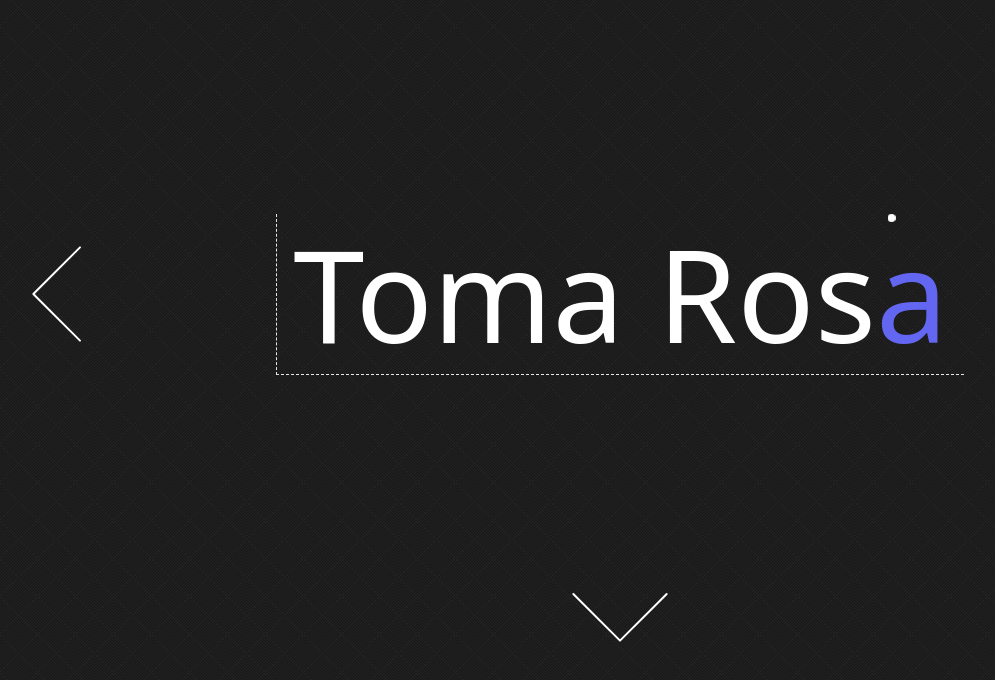
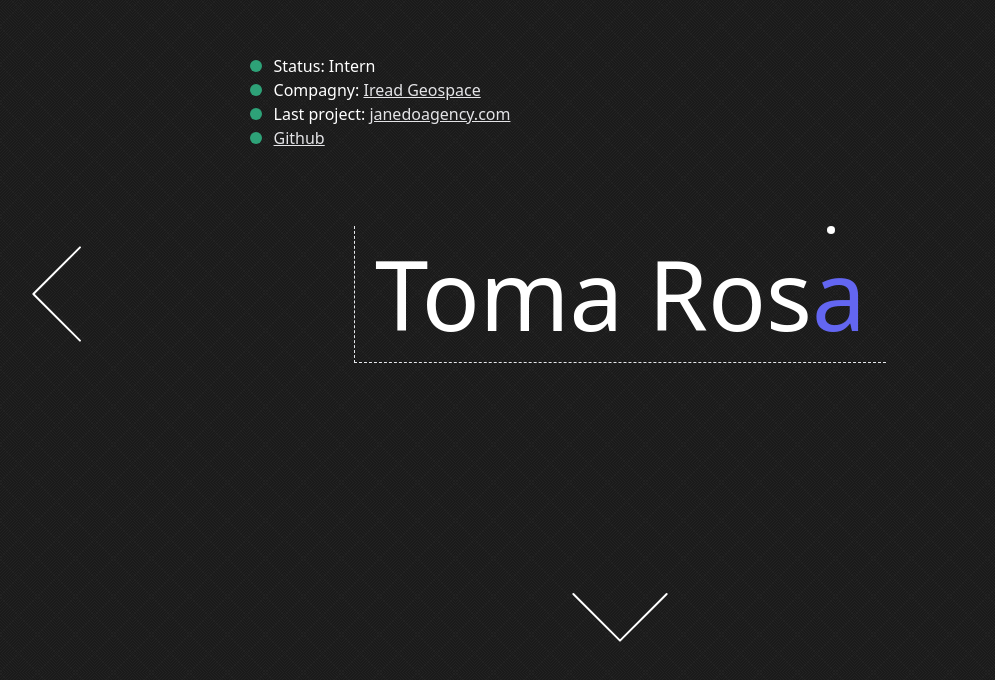
Before and after one commit to t-rosa/portfolio, a Next.js app: page /skills in a window 1280 px wide. Shown: the part 106-786 px from the top of the page, without its empty margins (20-1015 px from the left). Built offline with nearby package versions, Linux system fonts and the light colour scheme.

Commit message:
Refactor

```diff
--- a/package.json
+++ b/package.json
@@ -17,6 +17,7 @@
     "react-dom": "18.2.0"
   },
   "devDependencies": {
+    "@tailwindcss/aspect-ratio": "^0.4.0",
     "@types/node": "18.0.0",
     "@types/react": "18.0.14",
     "@types/react-dom": "18.0.5",
--- a/src/components/Layout.tsx
+++ b/src/components/Layout.tsx
@@ -3,40 +3,21 @@ import { ReactNode } from "react";
 
 type Props = {
   children: ReactNode;
-  direction: "right" | "left";
 };
 
-const variantsLeft = {
+const variants = {
   hidden: { opacity: 0, x: -300, y: 0 },
   enter: { opacity: 1, x: 0, y: 0 },
 };
-const variantsRight = {
-  hidden: { opacity: 0, x: 300, y: 0 },
-  enter: { opacity: 1, x: 0, y: 0 },
-};
 
-function Layout({ children, direction }: Props) {
-  if (direction === "right") {
-    return (
-      <div>
-        <motion.div
-          initial="hidden"
-          animate="enter"
-          variants={variantsRight}
-          transition={{ type: "easeInOut", duration: 0.5 }}
-        >
-          {children}
-        </motion.div>
-      </div>
-    );
-  }
+function Layout({ children }: Props) {
   return (
     <div>
       <motion.div
         initial="hidden"
         animate="enter"
         exit="exit"
-        variants={variantsLeft}
+        variants={variants}
         transition={{ type: "easeInOut", duration: 0.5 }}
       >
         {children}
--- a/src/pages/_document.tsx
+++ b/src/pages/_document.tsx
@@ -3,7 +3,7 @@ import { Head, Html, Main, NextScript } from "next/document";
 export default function Document() {
   return (
     <Html
-      className='overflow-x-hidden scroll-smooth bg-[url("/pattern.webp")] text-white'
+      className='overflow-x-hidden scroll-smooth bg-[url("/pattern.webp")] text-white antialiased'
       lang="fr"
     >
       <Head>
--- a/src/pages/contact.tsx
+++ b/src/pages/contact.tsx
@@ -1,23 +1,81 @@
 import type { NextPage } from "next";
 import Head from "next/head";
+import Link from "next/link";
 import AnimatedBall from "../components/AnimatedBall";
 import Arrow from "../components/Arrow";
 import Layout from "../components/Layout";
 
 const Contact: NextPage = () => {
   return (
-    <Layout direction="right">
+    <Layout>
       <Head>
-        <title>Toma Rosa - Contact</title>
+        <title>Toma Rosa - Introduction</title>
         <link rel="icon" href="/favicon.ico" />
       </Head>
-      <main className="min-w-[320px] min-h-[600px] overflow-hidden h-screen grid place-items-center relative">
-        <h1 className="relative p-4 border-b border-l text-2xl sm:text-6xl md:text-7xl lg:text-8xl xl:text-9xl font-light border-dashed">
-          <AnimatedBall />
-          Toma Ros<span className="text-indigo-500">a</span>
-        </h1>
+      <main
+        className="grid h-screen overflow-hidden
+        grid-cols-[4rem_1fr_1fr_4rem] sm:grid-cols-[8rem_1fr_1fr_8rem] lg:grid-cols-[10rem_1fr_1fr_10rem]
+        grid-rows-[4rem_1fr_1fr_4rem] sm:grid-rows-[8rem_1fr_1fr_8rem] lg:grid-rows-[10rem_1fr_1fr_10rem]"
+      >
         <Arrow direction="up" href="skills" />
         <Arrow direction="left" href="projects" />
+        <section className="col-[1/5] row-[2/3] lg:col-[2/3] lg:row-[2/3] justify-self-center z-10">
+          <div className="flex items-center gap-3">
+            <div className="w-3 h-3 bg-emerald-400 rounded-full animate-pulse" />
+            <h2 className="">Status: Intern</h2>
+          </div>
+          <div className="flex items-center gap-3">
+            <div className="w-3 h-3 bg-emerald-400 rounded-full animate-pulse" />
+            <h2 className="">
+              Compagny:&nbsp;
+              <Link href="https://www.iread-geospace.io/">
+                <a
+                  target="_blank"
+                  rel="noreferrer"
+                  className="text-zinc-200 underline cursor-pointer"
+                >
+                  Iread Geospace
+                </a>
+              </Link>
+            </h2>
+          </div>
+          <div className="flex items-center gap-3">
+            <div className="w-3 h-3 bg-emerald-400 rounded-full animate-pulse" />
+            <h2>
+              Last project:&nbsp;
+              <Link href="https://janedoagency.com">
+                <a
+                  target="_blank"
+                  rel="noreferrer"
+                  className="text-zinc-200 underline cursor-pointer"
+                >
+                  janedoagency.com
+                </a>
+              </Link>
+            </h2>
+          </div>
+          <div className="flex items-center gap-3">
+            <div className="w-3 h-3 bg-emerald-400 rounded-full animate-pulse" />
+            <h2>
+              <Link href="https://github.com/t-rosa">
+                <a
+                  target="_blank"
+                  rel="noreferrer"
+                  className="text-zinc-200 underline cursor-pointer"
+                >
+                  Github
+                </a>
+              </Link>
+            </h2>
+          </div>
+        </section>
+        <section className="col-[2/4] row-[2/4] grid place-items-center min-w-[180px]">
+          <h1 className="relative font-light text-3xl sm:text-5xl md:text-6xl lg:text-7xl xl:text-8xl border-b border-l border-dashed p-5">
+            <AnimatedBall />
+            Toma Ros
+            <span className="text-indigo-500">a</span>
+          </h1>
+        </section>
       </main>
     </Layout>
   );
--- a/src/pages/index.tsx
+++ b/src/pages/index.tsx
@@ -1,23 +1,82 @@
+import { ChevronDownIcon, ChevronRightIcon } from "@heroicons/react/outline";
 import type { NextPage } from "next";
 import Head from "next/head";
+import Link from "next/link";
 import AnimatedBall from "../components/AnimatedBall";
 import Arrow from "../components/Arrow";
 import Layout from "../components/Layout";
 
 const Introduction: NextPage = () => {
   return (
-    <Layout direction="left">
+    <Layout>
       <Head>
         <title>Toma Rosa - Introduction</title>
         <link rel="icon" href="/favicon.ico" />
       </Head>
-      <main className="min-w-[320px] min-h-[600px] overflow-hidden h-screen grid place-items-center relative">
-        <h1 className="relative p-4 border-b border-r text-2xl sm:text-6xl md:text-7xl lg:text-8xl xl:text-9xl font-light border-dashed">
-          <AnimatedBall />
-          Toma Ros<span className="text-indigo-500">a</span>
-        </h1>
+      <main
+        className="grid h-screen overflow-hidden
+        grid-cols-[4rem_1fr_1fr_4rem] sm:grid-cols-[8rem_1fr_1fr_8rem] lg:grid-cols-[10rem_1fr_1fr_10rem]
+        grid-rows-[4rem_1fr_1fr_4rem] sm:grid-rows-[8rem_1fr_1fr_8rem] lg:grid-rows-[10rem_1fr_1fr_10rem]"
+      >
         <Arrow direction="right" href="skills" />
         <Arrow direction="down" href="projects" />
+        <section className="col-[1/5] row-[2/3] lg:col-[2/3] lg:row-[2/3] justify-self-center z-10">
+          <div className="flex items-center gap-3">
+            <div className="w-3 h-3 bg-emerald-400 rounded-full animate-pulse" />
+            <h2 className="">Status: Intern</h2>
+          </div>
+          <div className="flex items-center gap-3">
+            <div className="w-3 h-3 bg-emerald-400 rounded-full animate-pulse" />
+            <h2 className="">
+              Compagny:&nbsp;
+              <Link href="https://www.iread-geospace.io/">
+                <a
+                  target="_blank"
+                  rel="noreferrer"
+                  className="text-zinc-200 underline cursor-pointer"
+                >
+                  Iread Geospace
+                </a>
+              </Link>
+            </h2>
+          </div>
+          <div className="flex items-center gap-3">
+            <div className="w-3 h-3 bg-emerald-400 rounded-full animate-pulse" />
+            <h2>
+              Last project:&nbsp;
+              <Link href="https://janedoagency.com">
+                <a
+                  target="_blank"
+                  rel="noreferrer"
+                  className="text-zinc-200 underline cursor-pointer"
+                >
+                  janedoagency.com
+                </a>
+              </Link>
+            </h2>
+          </div>
+          <div className="flex items-center gap-3">
+            <div className="w-3 h-3 bg-emerald-400 rounded-full animate-pulse" />
+            <h2>
+              <Link href="https://github.com/t-rosa">
+                <a
+                  target="_blank"
+                  rel="noreferrer"
+                  className="text-zinc-200 underline cursor-pointer"
+                >
+                  Github
+                </a>
+              </Link>
+            </h2>
+          </div>
+        </section>
+        <section className="col-[2/4] row-[2/4] grid place-items-center  min-w-[180px]">
+          <h1 className="relative font-light text-3xl sm:text-5xl md:text-6xl lg:text-7xl xl:text-8xl border-b border-r border-dashed p-5">
+            <AnimatedBall />
+            Toma Ros
+            <span className="text-indigo-500">a</span>
+          </h1>
+        </section>
       </main>
     </Layout>
   );
--- a/src/pages/projects.tsx
+++ b/src/pages/projects.tsx
@@ -1,65 +1,61 @@
 import type { NextPage } from "next";
-import Image from "next/future/image";
 import Head from "next/head";
-import Link from "next/link";
+import AnimatedBall from "../components/AnimatedBall";
 import Arrow from "../components/Arrow";
 import Layout from "../components/Layout";
+import Image from "next/future/image";
 import banner from "../images/banner.png";
+import Link from "next/link";
 
 const Projects: NextPage = () => {
   return (
-    <Layout direction="left">
+    <Layout>
       <Head>
-        <title>Toma Rosa - Projects</title>
+        <title>Toma Rosa - Introduction</title>
         <link rel="icon" href="/favicon.ico" />
       </Head>
-      <main className="min-w-[320px] min-h-[600px] overflow-hidden h-screen grid place-items-center relative">
-        <svg
-          className="hidden lg:block absolute top-56 right-[30%] -z-10"
-          width={404}
-          height={384}
-          fill="none"
-          viewBox="0 0 404 384"
-          aria-hidden="true"
-        >
-          <defs>
-            <pattern
-              id="de316486-4a29-4312-bdfc-fbce2132a2c1"
-              x={0}
-              y={0}
-              width={20}
-              height={20}
-              patternUnits="userSpaceOnUse"
-            >
-              <rect
-                x={0}
-                y={0}
-                width={4}
-                height={4}
-                className="text-gray-200"
-                fill="currentColor"
-              />
-            </pattern>
-          </defs>
-          <rect
-            width={404}
-            height={384}
-            fill="url(#de316486-4a29-4312-bdfc-fbce2132a2c1)"
-          />
-        </svg>
-
-        <Link href="https://janedoagency.com">
-          <a target="_blank" rel="noreferrer">
-            <Image
-              src={banner}
-              alt="Banière Jane Do Agency"
-              className="border border-zinc-700 hover:border-[#c9a26f] duration-300 hover:shadow-xl hover:scale-105"
-              width={600}
-            />
-          </a>
-        </Link>
+      <main
+        className="grid h-screen overflow-hidden
+        grid-cols-[4rem_1fr_1fr_4rem] sm:grid-cols-[8rem_1fr_1fr_8rem] lg:grid-cols-[10rem_1fr_1fr_10rem]
+        grid-rows-[4rem_1fr_1fr_8rem] sm:grid-rows-[8rem_1fr_1fr_8rem] lg:grid-rows-[10rem_1fr_1fr_10rem]"
+      >
         <Arrow direction="up" href="" />
         <Arrow direction="right" href="contact" />
+        <section className="col-[2/4] row-[2/3] grid place-items-center">
+          <h1 className="relative font-light text-3xl sm:text-5xl md:text-6xl lg:text-7xl xl:text-8xl border-b border-r border-dashed p-5">
+            <AnimatedBall />
+            Proj
+            <span className="text-indigo-500">e</span>ct
+          </h1>
+        </section>
+        <section className="col-[2/4] row-[3/4] grid place-items-center ">
+          <Link href="https://janedoagency.com">
+            <a
+              target="_blank"
+              rel="noreferrer"
+              className="duration-300 hover:scale-105 lg:w-1/2 hover:border-[#c9a26f] border border-zinc-700 hover:shadow-xl"
+            >
+              <Image
+                src={banner}
+                alt="Banière de la société Jane Do Agency Toulouse"
+              />
+            </a>
+          </Link>
+        </section>
+        <section className="col-[1/5] row-[4/5] grid place-items-center">
+          <div className="flex items-center gap-3 text-2xl">
+            <div className="w-3 h-3 bg-emerald-400 rounded-full animate-pulse" />
+            <Link href="https://github.com/t-rosa">
+              <a
+                target="_blank"
+                rel="noreferrer"
+                className="duration-300 hover:text-indigo-400 text-zinc-200 underline cursor-pointer"
+              >
+                Github
+              </a>
+            </Link>
+          </div>
+        </section>
       </main>
     </Layout>
   );
--- a/src/pages/skills.tsx
+++ b/src/pages/skills.tsx
@@ -1,23 +1,81 @@
 import type { NextPage } from "next";
 import Head from "next/head";
+import Link from "next/link";
 import AnimatedBall from "../components/AnimatedBall";
 import Arrow from "../components/Arrow";
 import Layout from "../components/Layout";
 
 const Skills: NextPage = () => {
   return (
-    <Layout direction="right">
+    <Layout>
       <Head>
         <title>Toma Rosa - Skills</title>
         <link rel="icon" href="/favicon.ico" />
       </Head>
-      <main className="min-w-[320px] min-h-[600px] overflow-hidden h-screen grid place-items-center relative">
-        <h1 className="relative p-4 border-b border-l text-2xl sm:text-6xl md:text-7xl lg:text-8xl xl:text-9xl font-light border-dashed">
-          <AnimatedBall />
-          Toma Ros<span className="text-indigo-500">a</span>
-        </h1>
+      <main
+        className="grid h-screen overflow-hidden
+        grid-cols-[4rem_1fr_1fr_4rem] sm:grid-cols-[8rem_1fr_1fr_8rem] lg:grid-cols-[10rem_1fr_1fr_10rem]
+        grid-rows-[4rem_1fr_1fr_4rem] sm:grid-rows-[8rem_1fr_1fr_8rem] lg:grid-rows-[10rem_1fr_1fr_10rem]"
+      >
+        <Arrow direction="left" href="" />
         <Arrow direction="down" href="contact" />
-        <Arrow direction="left" href="" />
+        <section className="col-[1/5] row-[2/3] lg:col-[2/3] lg:row-[2/3] justify-self-center z-10">
+          <div className="flex items-center gap-3">
+            <div className="w-3 h-3 bg-emerald-400 rounded-full animate-pulse" />
+            <h2 className="">Status: Intern</h2>
+          </div>
+          <div className="flex items-center gap-3">
+            <div className="w-3 h-3 bg-emerald-400 rounded-full animate-pulse" />
+            <h2 className="">
+              Compagny:&nbsp;
+              <Link href="https://www.iread-geospace.io/">
+                <a
+                  target="_blank"
+                  rel="noreferrer"
+                  className="text-zinc-200 underline cursor-pointer"
+                >
+                  Iread Geospace
+                </a>
+              </Link>
+            </h2>
+          </div>
+          <div className="flex items-center gap-3">
+            <div className="w-3 h-3 bg-emerald-400 rounded-full animate-pulse" />
+            <h2>
+              Last project:&nbsp;
+              <Link href="https://janedoagency.com">
+                <a
+                  target="_blank"
+                  rel="noreferrer"
+                  className="text-zinc-200 underline cursor-pointer"
+                >
+                  janedoagency.com
+                </a>
+              </Link>
+            </h2>
+          </div>
+          <div className="flex items-center gap-3">
+            <div className="w-3 h-3 bg-emerald-400 rounded-full animate-pulse" />
+            <h2>
+              <Link href="https://github.com/t-rosa">
+                <a
+                  target="_blank"
+                  rel="noreferrer"
+                  className="text-zinc-200 underline cursor-pointer"
+                >
+                  Github
+                </a>
+              </Link>
+            </h2>
+          </div>
+        </section>
+        <section className="col-[2/4] row-[2/4] grid place-items-center  min-w-[180px]">
+          <h1 className="relative font-light text-3xl sm:text-5xl md:text-6xl lg:text-7xl xl:text-8xl border-b border-l border-dashed p-5">
+            <AnimatedBall />
+            Toma Ros
+            <span className="text-indigo-500">a</span>
+          </h1>
+        </section>
       </main>
     </Layout>
   );
--- a/tailwind.config.js
+++ b/tailwind.config.js
@@ -25,5 +25,5 @@ module.exports = {
       },
     },
   },
-  plugins: [],
+  plugins: [require("@tailwindcss/aspect-ratio")],
 };
```
Also changed, not shown: src/components/Arrow.tsx (+8 -8 lines), src/images/janedo-banner.webp (added), 1 other file (tests, documents, lock files or other folders).
